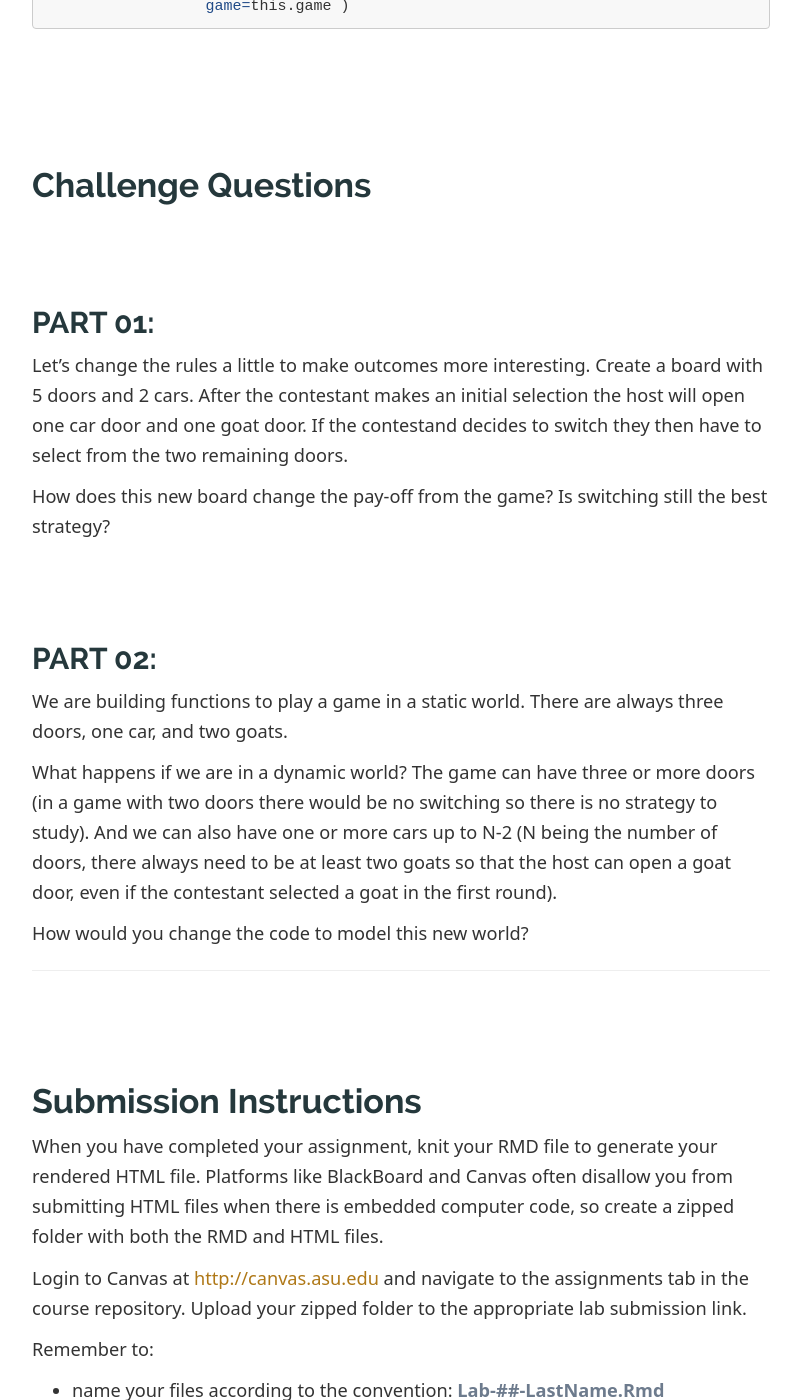
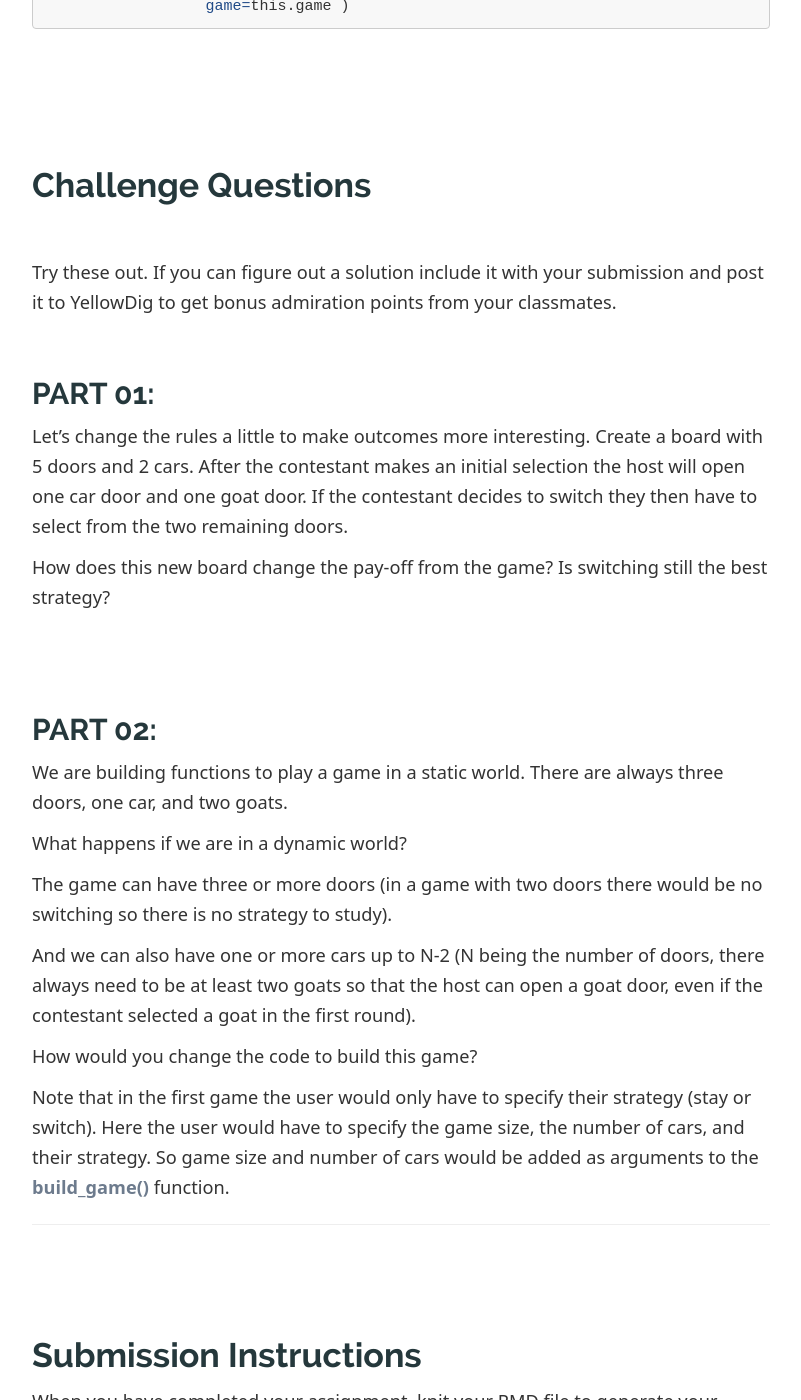
Before and after one commit to DS4PS/cpp-527-fall-2020, a Jekyll site: the page labs/lab-01-instructions.html, which Jekyll copies as it is, in a window 1280 px wide and 1400 px high, scrolled down 5990 px. Shown: the whole window, without its empty margins (239-1040 px from the left). Built offline with Jekyll 4.4.1, drawn with Linux system fonts in a browser that asks for light colours; an icon font too large for the unit is left out.

Commit message:
update lab instructions

```diff
--- a/labs/lab-01-instructions.html
+++ b/labs/lab-01-instructions.html
@@ -1929,17 +1929,21 @@ summary {
 <div id="challenge-questions" class="section level1">
 <h1>Challenge Questions</h1>
 <p><br></p>
+<p>Try these out. If you can figure out a solution include it with your submission and post it to YellowDig to get bonus admiration points from your classmates.</p>
 <div id="part-01" class="section level2">
 <h2>PART 01:</h2>
-<p>Let’s change the rules a little to make outcomes more interesting. Create a board with 5 doors and 2 cars. After the contestant makes an initial selection the host will open one car door and one goat door. If the contestand decides to switch they then have to select from the two remaining doors.</p>
+<p>Let’s change the rules a little to make outcomes more interesting. Create a board with 5 doors and 2 cars. After the contestant makes an initial selection the host will open one car door and one goat door. If the contestant decides to switch they then have to select from the two remaining doors.</p>
 <p>How does this new board change the pay-off from the game? Is switching still the best strategy?</p>
 <p><br></p>
 </div>
 <div id="part-02" class="section level2">
 <h2>PART 02:</h2>
 <p>We are building functions to play a game in a static world. There are always three doors, one car, and two goats.</p>
-<p>What happens if we are in a dynamic world? The game can have three or more doors (in a game with two doors there would be no switching so there is no strategy to study). And we can also have one or more cars up to N-2 (N being the number of doors, there always need to be at least two goats so that the host can open a goat door, even if the contestant selected a goat in the first round).</p>
-<p>How would you change the code to model this new world?</p>
+<p>What happens if we are in a dynamic world?</p>
+<p>The game can have three or more doors (in a game with two doors there would be no switching so there is no strategy to study).</p>
+<p>And we can also have one or more cars up to N-2 (N being the number of doors, there always need to be at least two goats so that the host can open a goat door, even if the contestant selected a goat in the first round).</p>
+<p>How would you change the code to build this game?</p>
+<p>Note that in the first game the user would only have to specify their strategy (stay or switch). Here the user would have to specify the game size, the number of cars, and their strategy. So game size and number of cars would be added as arguments to the <strong>build_game()</strong> function.</p>
 <hr />
 <p><br></p>
 </div>
```
Also changed, not shown: labs/lab-01-instructions.rmd (+15 -3 lines), 1 other file.
